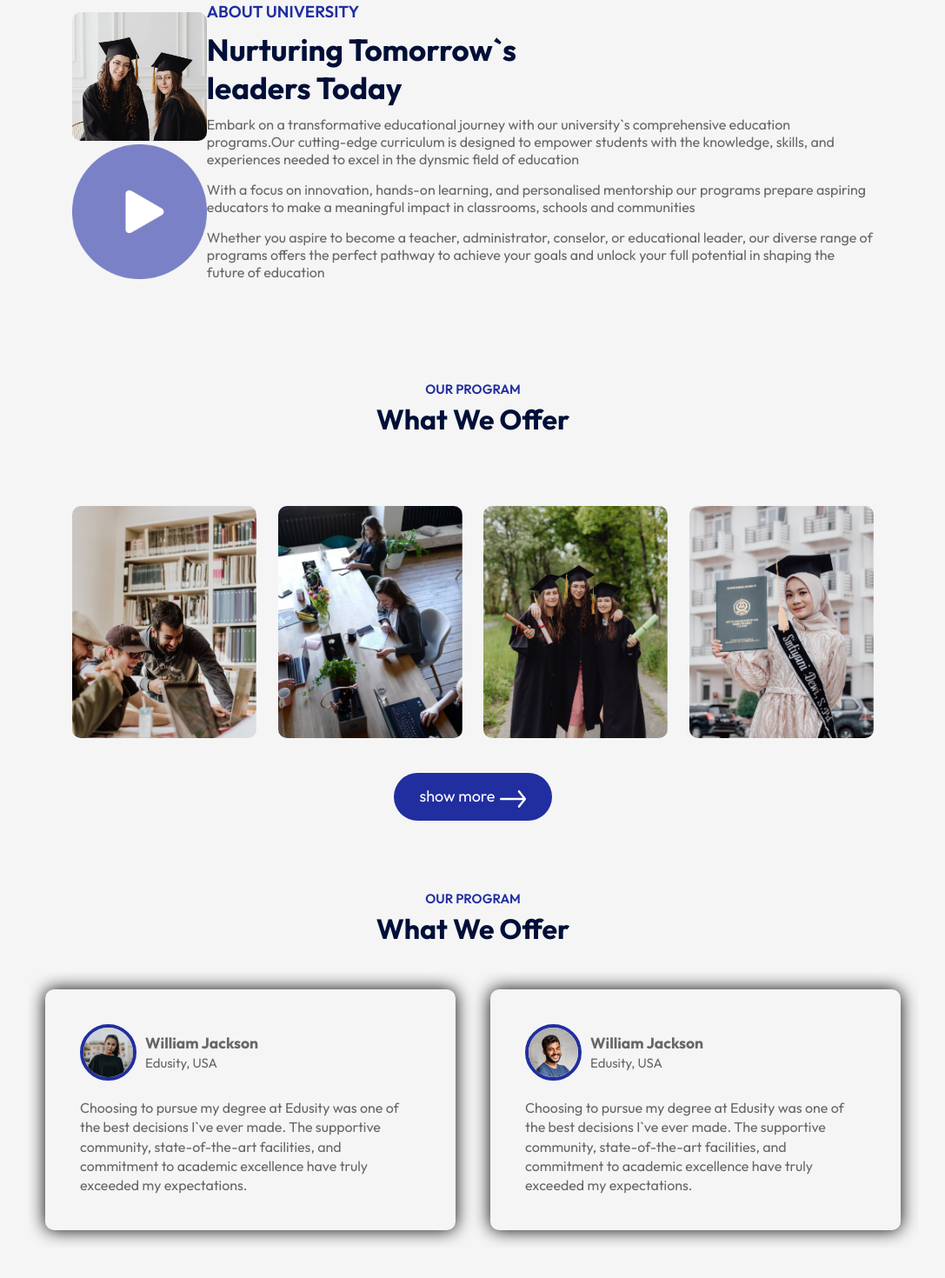
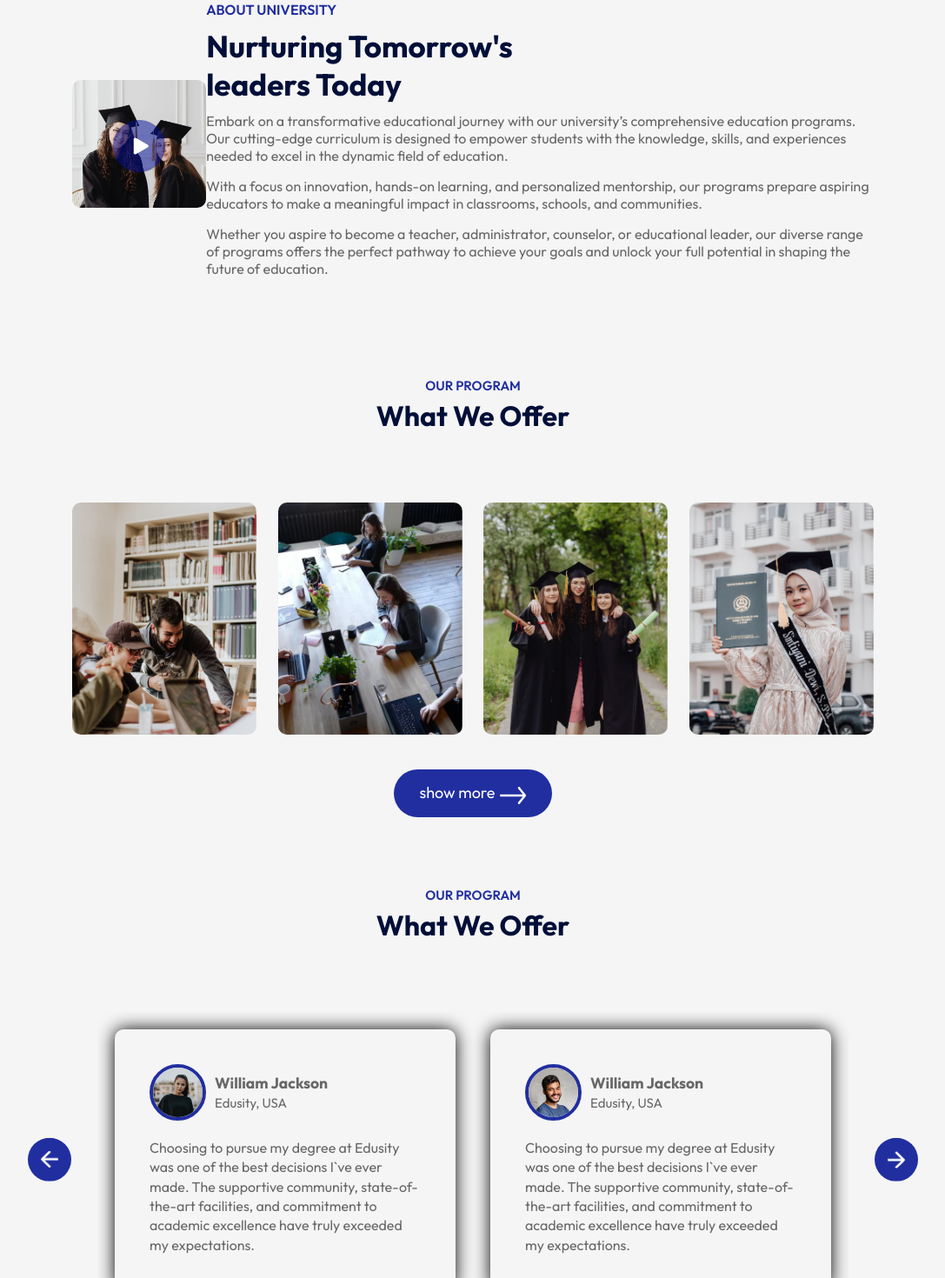
Before and after one commit to maxmwangikenya/school-project, a React (Vite) app: page / in a window 1280 px wide. Shown: the part 1400-2870 px from the top of the page at 87% size, without its empty margins (96-1183 px from the left). Before the commit the page ends 2835 px from the top, so only its background shows below. Built offline with nearby package versions, Linux system fonts and the light colour scheme.

Commit message:
components updates

```diff
--- a/src/App.jsx
+++ b/src/App.jsx
@@ -1,13 +1,11 @@
-import React from 'react'
-import Navbar from './Components/Navbar/Navbar'
-import Hero from './Components/Hero/Hero'
-import Programs from './Components/Programs/Programs'
-import Title from './Components/Title/Title'
-import About from './Components/About/About'
-import Campus from './Components/Campus/Campus'
-import Testimonials from './Components/Testimonials/Testimonials'
-
-
+import React from 'react';
+import Navbar from './Components/Navbar/Navbar';
+import Hero from './Components/Hero/Hero';
+import Programs from './Components/Programs/Programs';
+import Title from './Components/Title/Title';
+import About from './Components/About/About';
+import Campus from './Components/Campus/Campus';
+import Testimonials from './Components/Testimonials/Testimonials';
 
 const App = () => {
   return (
@@ -15,16 +13,16 @@ const App = () => {
       <Navbar/>
       <Hero/>
       <div className="container">
-      <Title subTitle='Our PROGRAM' title='What We offer'/>
-      <Programs/>
-      <About/>
-      <Title subTitle='Gallery' title='Campus Photos'/>
-      <Campus/>
-      <Title subTitle='TESTIMONIALS' title='What Students Says'/>
-      <Testimonials/>
+        <Title subTitle='Our Program' title='What We Offer'/>
+        <Programs/>
+        <About/>
+        <Title subTitle='Gallery' title='Campus Photos'/>
+        <Campus/>
+        <Title subTitle='Testimonials' title='What Students Say'/>
+        <Testimonials/>
       </div>
     </div>
-  )
+  );
 }
 
-export default App
+export default App;
--- a/src/Components/About/About.jsx
+++ b/src/Components/About/About.jsx
@@ -1,33 +1,33 @@
-import React from 'react'
-import './About.css'
-import about_img from '../../assets/about.png'
-import play_icon from '../../assets/play-icon.png'
+import React from 'react';
+import './About.css';
+import about_img from '../../assets/about.png';
+import play_icon from '../../assets/play-icon.png';
 
 const About = () => {
   return (
     <div className='about'>
       <div className="about-left">
-        <img src= {about_img} alt=""  className='about-img'/>
-        <img src= {play_icon} alt=""  className='about-img'/>
+        <img src={about_img} alt="" className='about-img' />
+        <img src={play_icon} alt="Play Icon" className='play-icon' />
       </div>
       <div className='about_right'>
         <h3>ABOUT UNIVERSITY</h3>
-        <h2>Nurturing Tomorrow`s leaders Today</h2>
+        <h2>Nurturing Tomorrow's leaders Today</h2>
         <p>Embark on a transformative educational journey with our
-        university`s comprehensive education programs.Our cutting-edge
+        university’s comprehensive education programs. Our cutting-edge
         curriculum is designed to empower students with the knowledge,
-        skills, and experiences needed to excel in the dynsmic field of
-        education</p>
-        <p>With a focus on innovation, hands-on learning, and personalised
-        mentorship our programs prepare aspiring educators to make a
-        meaningful impact in classrooms, schools and communities</p>
+        skills, and experiences needed to excel in the dynamic field of
+        education.</p>
+        <p>With a focus on innovation, hands-on learning, and personalized
+        mentorship, our programs prepare aspiring educators to make a
+        meaningful impact in classrooms, schools, and communities.</p>
         <p>Whether you aspire to become a teacher, administrator,
-        conselor, or educational leader, our diverse range of programs
+        counselor, or educational leader, our diverse range of programs
         offers the perfect pathway to achieve your goals and unlock your
-        full potential in shaping the future of education </p>
+        full potential in shaping the future of education.</p>
       </div>
     </div>
-  )
+  );
 }
 
-export default About
+export default About;
--- a/src/Components/About/about.css
+++ b/src/Components/About/about.css
@@ -1,21 +1,25 @@
-.about{
+.about {
     margin: 100px auto;
     display: flex;
     align-items: center;
     justify-content: space-between;
     width: 90%;
 }
+
 .about-left {
     flex-basis: 40%;
-    position: relative; /* Needed for the absolute positioning of the child element */
+    position: relative; /* Needed for absolute positioning of play icon */
 }
-.about-right{
+
+.about-right {
     flex-basis: 56%;
 }
-.about-img{
+
+.about-img {
     width: 100%;
     border-radius: 10px;
 }
+
 .play-icon {
     width: 60px;
     position: absolute;
@@ -24,18 +28,21 @@
     transform: translate(-50%, -50%);
     z-index: 10; /* Ensures the icon is on top */
 }
-.about h3{
+
+.about h3 {
     font-weight: 600;
-    font-weight: 16px;
+    font-size: 16px;
     color: #212EA0;
 }
-.about h2{
+
+.about h2 {
     font-size: 35px;
     color: #000f38;
     margin: 10px 0;
     max-width: 400px;
 }
-.about p{
+
+.about p {
     color: #676767;
     margin-bottom: 15px;
 }
--- a/src/Components/Testimonials/Testimonials.css
+++ b/src/Components/Testimonials/Testimonials.css
@@ -1,7 +1,10 @@
-.estimonials{
+.testimonials{
     margin: 80px auto;
     padding: 0 80px;
     position: relative;
+    width: 100%;
+    max-width: 1200px;
+    overflow: hidden;
 }
 .next-btn, .back-btn{
     position: absolute;
@@ -13,6 +16,9 @@
     border-radius: 50%;
     cursor: pointer;
     background: #212EA0;
+    display: flex;
+    align-items: center;
+    justify-content: center;
 }
 .back-btn{
     right: auto;
--- a/src/Components/Testimonials/Testimonials.jsx
+++ b/src/Components/Testimonials/Testimonials.jsx
@@ -10,7 +10,7 @@ import user_4 from '../../assets/user-4.png'
 
 const Testimonials = () => {
 
-    const slider = useRef(null);
+    const slider = useRef();
   let tx = 0;
 
   const slideForward = () => {
@@ -19,6 +19,12 @@ const Testimonials = () => {
     }
     slider.current.style.transform = `translateX(${tx}%)`;
 }
+    const slideback = () => {
+        if (tx > -50){
+            tx -= 25;
+        }
+        slider.current.style.transform = `translateX(${tx}%)`;
+    }
     return (
       <div className='testimonials'>
         <img src={next_icon} alt="" className='next-btn' />
```
